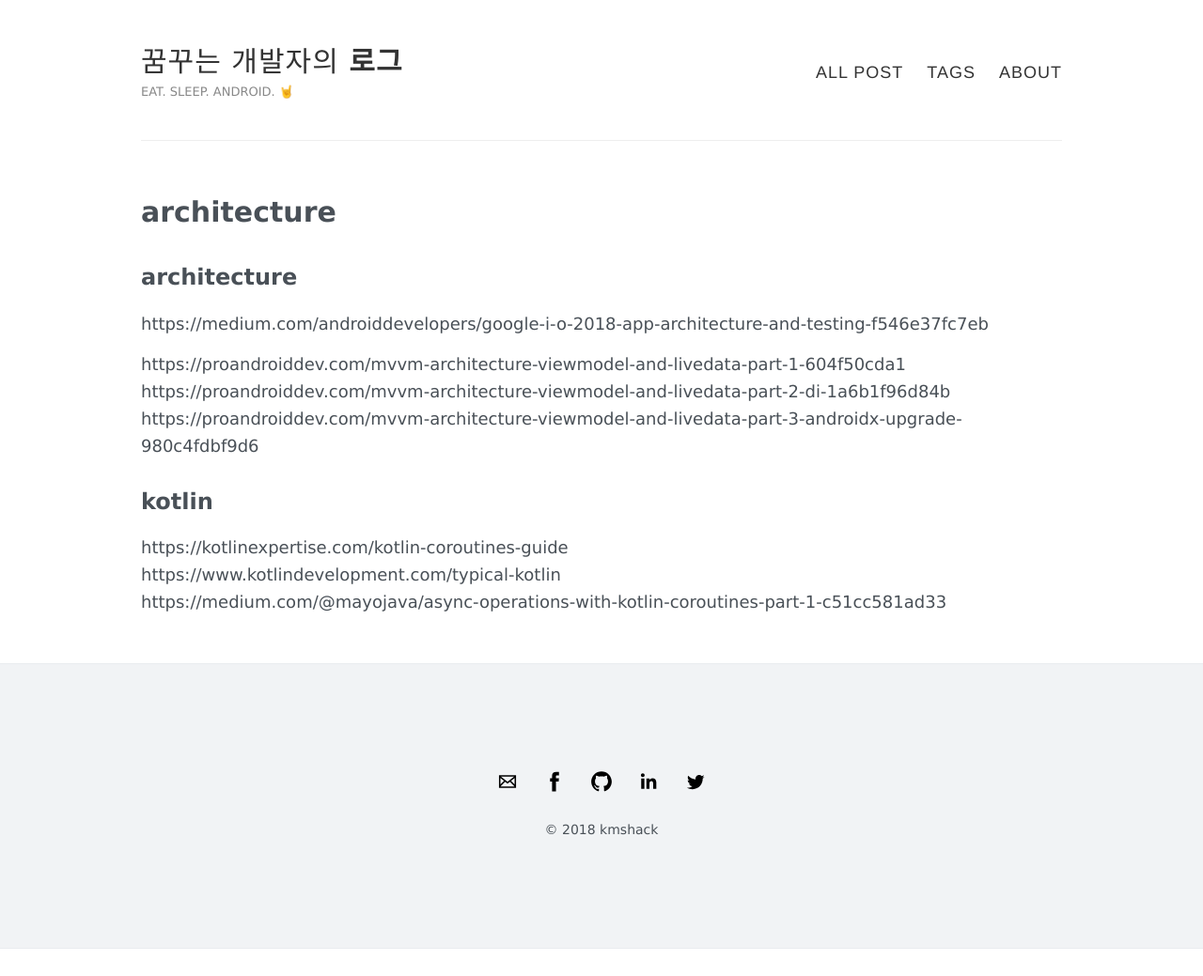
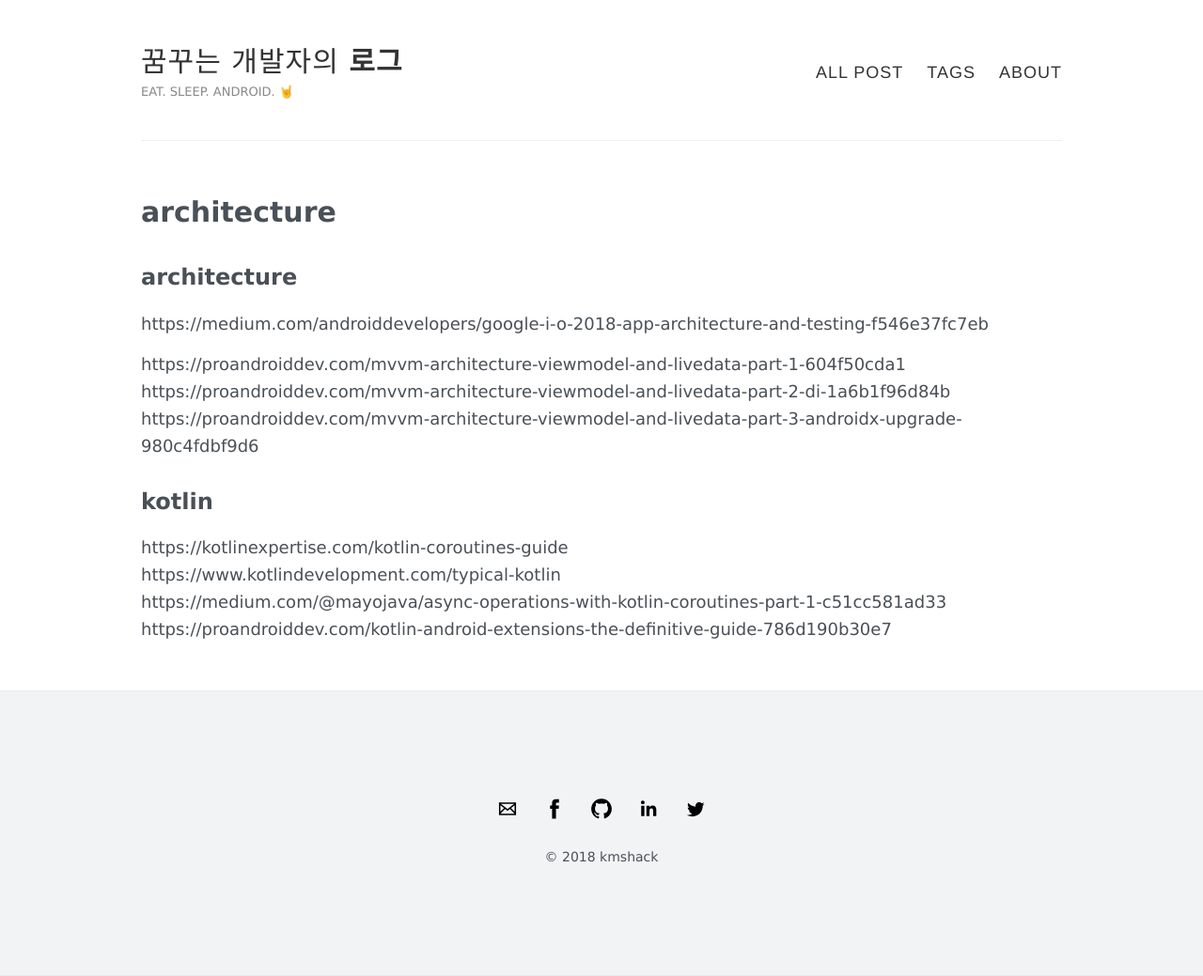
Before and after one commit to kmshack/blog.kmshack.kr, a Jekyll site: the page built from watingList.md, in a window 1280 px wide. Shown: the whole page at 94% size. Built offline with Jekyll 4.4.1, drawn with Linux system fonts in a browser that asks for light colours; our own code applies the rules of GitHub Pages for plain Markdown files; before the commit the page ends 1010 px from its top, so only the background shows below that; part of the change alters nothing that is shown.

Commit message:
Update watingList.md

```diff
--- a/watingList.md
+++ b/watingList.md
@@ -10,3 +10,4 @@ https://proandroiddev.com/mvvm-architecture-viewmodel-and-livedata-part-3-androi
 https://kotlinexpertise.com/kotlin-coroutines-guide
 https://www.kotlindevelopment.com/typical-kotlin
 https://medium.com/@mayojava/async-operations-with-kotlin-coroutines-part-1-c51cc581ad33
+https://proandroiddev.com/kotlin-android-extensions-the-definitive-guide-786d190b30e7
```
